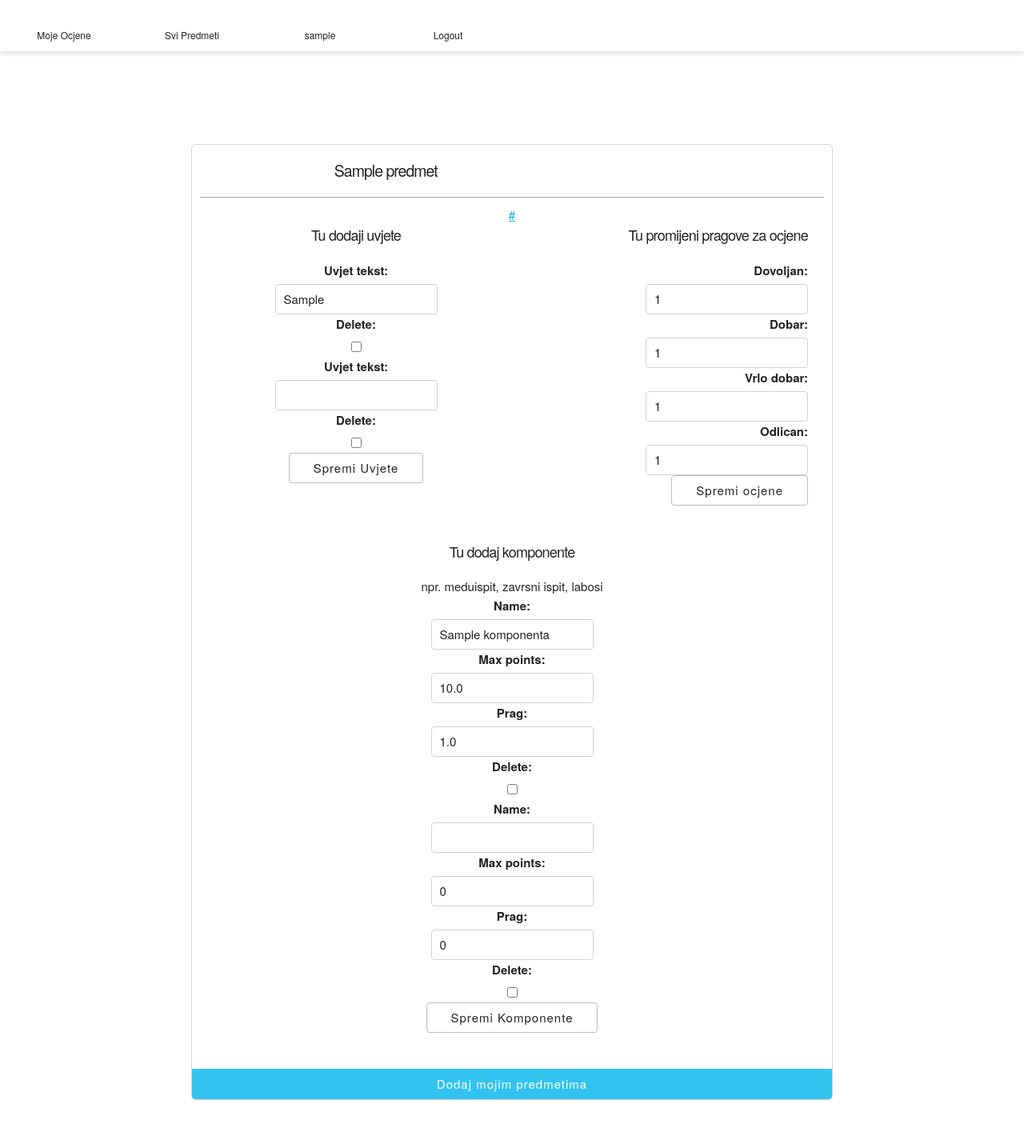
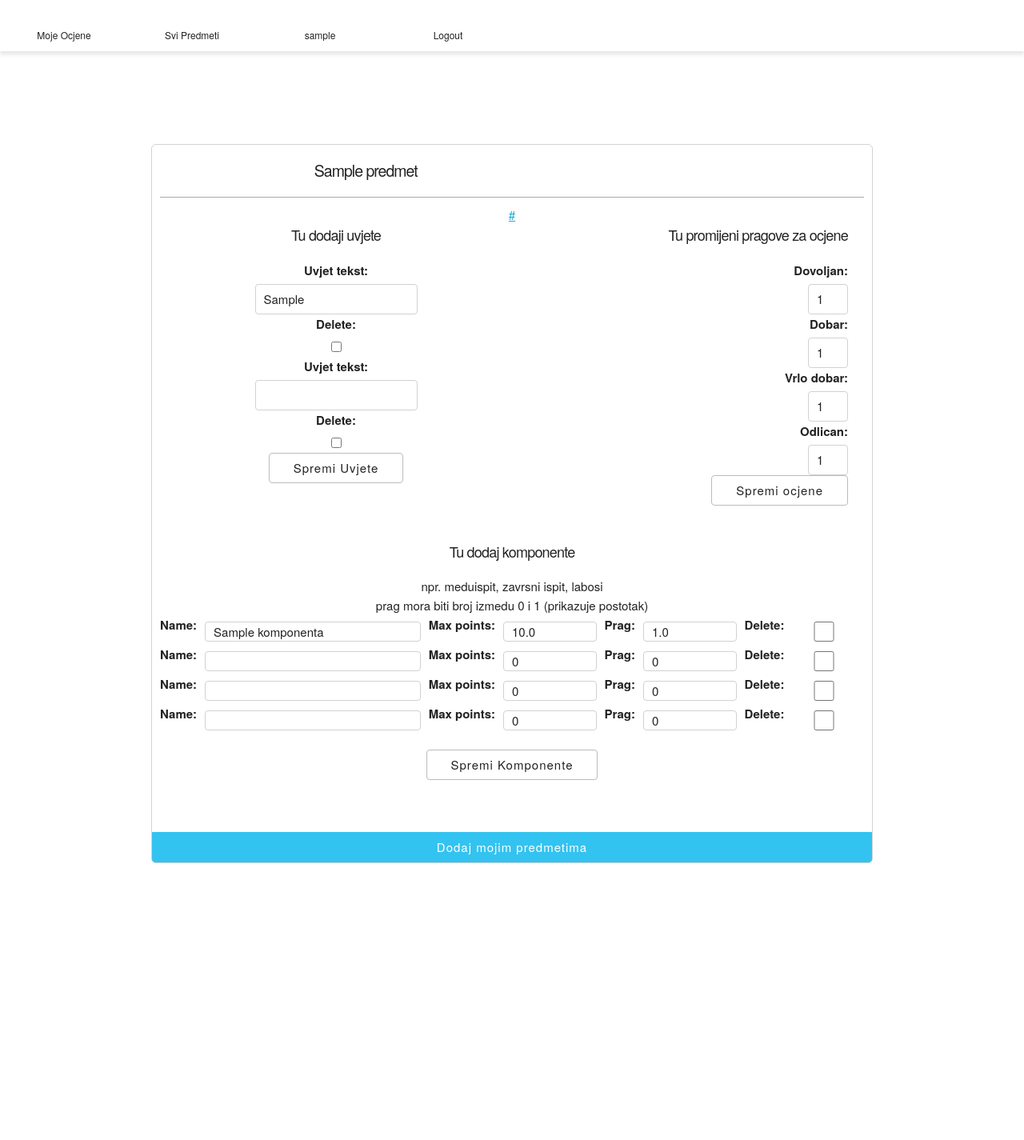
Before and after one commit to Mats01/fer-grades-calculator, a Django app: page /dodaj-predmet/new/1/ in a window 1280 px wide. Shown: the whole page at 80% size. After the commit the page ends 1079 px from the top, so only its background shows below. Run offline with Django 3.2, Linux system fonts and the light colour scheme; a user stored in the database is signed in; tables that the repository leaves empty hold one stand-in row (values such as "Sample post"); some libraries are stand-ins or nearby versions.

Commit message:
✏️ styling for edit predmet form

```diff
--- a/fer_grades/models.py
+++ b/fer_grades/models.py
@@ -1,5 +1,7 @@
 from django.db import models
 from django.contrib.auth.models import User
+
+from django.core.validators import MinValueValidator, MaxValueValidator
 
 
 class Predmet(models.Model):
@@ -23,7 +25,8 @@ class Komponenta(models.Model):
     name = models.CharField(max_length=200)
     predmet = models.ForeignKey(Predmet, on_delete=models.CASCADE)
     max_points = models.FloatField(default=0)
-    prag = models.FloatField(default=0)
+    prag = models.FloatField(default=0, validators=[
+                             MinValueValidator(0), MaxValueValidator(1)])
 
     class Meta:
         verbose_name_plural = "Komponente"
--- a/fer_grades/settings.py
+++ b/fer_grades/settings.py
@@ -25,7 +25,7 @@ SECRET_KEY = 'w49le&5nby(w+#&^t!5@5^ghhff%**rpmlfs9f@w$908_&u((b'
 # SECURITY WARNING: don't run with debug turned on in production!
 DEBUG = True
 
-ALLOWED_HOSTS = []
+ALLOWED_HOSTS = ['*']
 
 
 # Application definition
--- a/fer_grades/static/style.css
+++ b/fer_grades/static/style.css
@@ -18,6 +18,10 @@ h3 {
 
 h4 {
     font-size: 1.2em;
+}
+
+input[type=number] {
+    width: 50px;
 }
 
 .right {
@@ -45,7 +49,7 @@ h4 {
 .card {
     display: grid;
     grid-template-rows: auto auto auto auto;
-    width: min(80vw, 800px);
+    width: min(80vw, 900px);
     margin: 20px auto 40px auto;
     border: 1px solid lightgray;
     border-radius: 6px;
@@ -87,6 +91,7 @@ h4 {
     justify-content: center;
     flex-direction: column;
     margin-bottom: 20px;
+    overflow-x: scroll;
 
 }
 
@@ -164,7 +169,6 @@ h4 {
 
 .intable_input {
     height: 2.5rem !important;
-    height: 2.5rem !important;
     flex-grow: 1;
     margin: 8px 10px 4px 10px;
 }
@@ -240,6 +244,26 @@ button.intable_input {
     margin: auto;
 }
 
+.wide_form {
+    width: 100%;
+}
+
+.edit_component_inner_from {
+    width: 100%;
+    overflow-x: scroll;
+    display: flex;
+}
+
+.edit_component_inner_from input {
+    height: 2.5rem !important;
+    flex-grow: 1;
+    margin: 8px 10px 4px 10px;
+}
+
+.save_comps {
+    margin: 20px auto;
+}
+
 @media screen and (max-width: 600px) {
     .predmet_two_clumns {
         display: flex;
--- a/fer_grades/templates/edit-predmet.html
+++ b/fer_grades/templates/edit-predmet.html
@@ -54,21 +54,22 @@
         <div class="card_component_wrapper">
             <h4>Tu dodaj komponente</h4>
             <p>npr. meduispit, zavrsni ispit, labosi</p>
+            <p>prag mora biti broj izmedu 0 i 1 (prikazuje postotak)</p>
 
-            <form method="post" action="komponente/">
+            <form method="post" action="komponente/" class="wide_form">
                 {% csrf_token %}
 
                 {{ komponente_formset.management_form }}
 
                 {% for form in komponente_formset %}
-                <div class="">
+                <div class="edit_component_inner_from">
                     {{ form }}
 
                 </div>
 
 
                 {% endfor %}
-                <button type="submit">Spremi Komponente</button>
+                <button type="submit" class="save_comps">Spremi Komponente</button>
             </form>
         </div>
 
--- a/fer_grades/views.py
+++ b/fer_grades/views.py
@@ -330,7 +330,7 @@ class EditPredmetView(TemplateView):
             return redirect('new-predmet')
 
         KomponentaFormSet = inlineformset_factory(
-            Predmet, Komponenta, exclude=(), extra=1)
+            Predmet, Komponenta, exclude=(), extra=3)
 
         komponente_formset = KomponentaFormSet(instance=predmet)
 
```
Also changed, not shown: fer_grades/migrations/0014_auto_20210303_1238.py (added).
